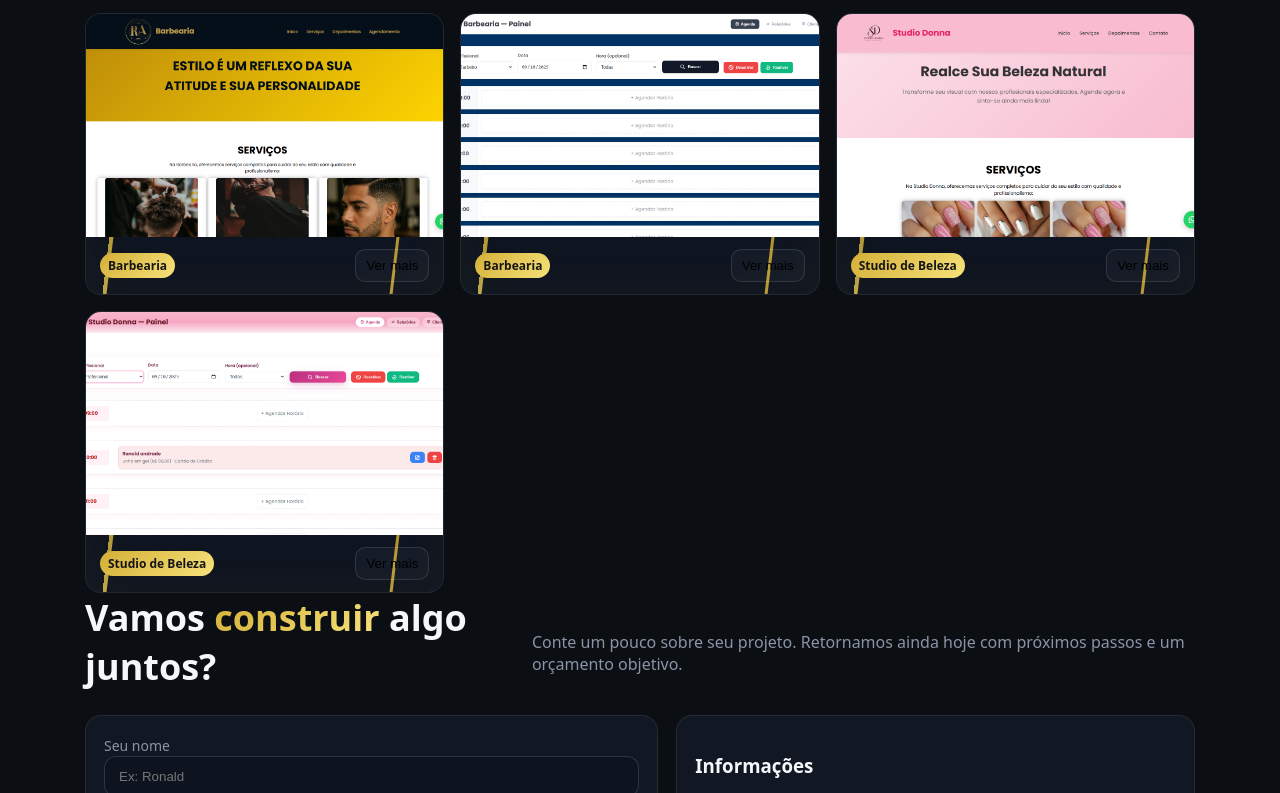
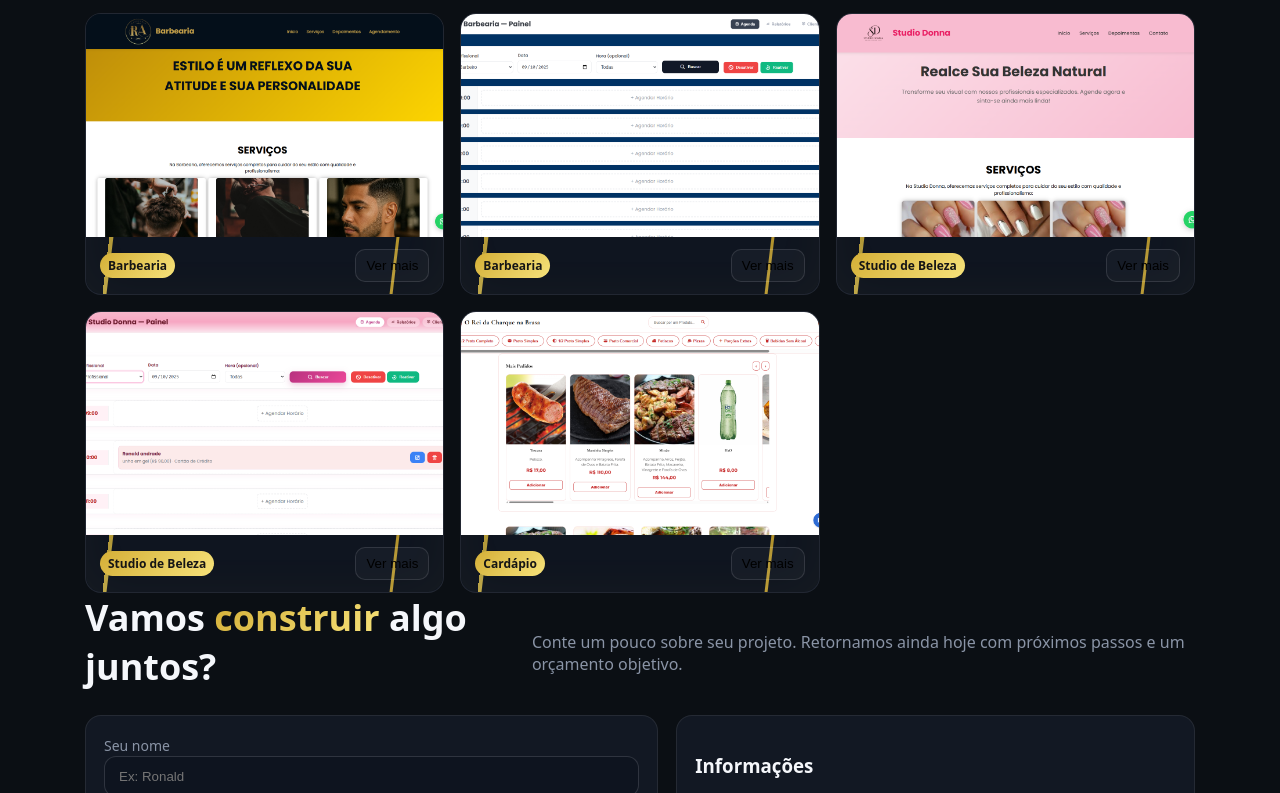
Before and after one commit to ronaldandrade25/ra-sistema, a plain HTML site: page index.html in a window 1280 px wide. Shown: the part 2076-2869 px from the top of the page. Drawn offline with Linux system fonts and the light colour scheme; files whose address does not match are found by name.

Commit message:
ajuste-serviços

```diff
--- a/index.html
+++ b/index.html
@@ -137,6 +137,7 @@
                 <button class="chip" data-filter="web">Web</button>
                 <button class="chip" data-filter="Barbearia">Sistema de Barbearia</button>
                 <button class="chip" data-filter="studio">Sistema de Studio de Beleza</button>
+                <button class="chip" data-filter="cardapio">Cardápio</button>
             </div>
 
             <div class="grid" id="grid">
@@ -320,6 +321,20 @@
                     </div>
                 </article>
 
+
+                <article class="work reveal" data-cat="cardapio">
+                    <div class="thumb" style="background-image:url('./assets/cardapio.png');">
+
+                    </div>
+                    <div class="meta">
+                        <span class="tag">Cardápio</span>
+                        <button class="open" data-title="Página Administrativa – Cardápio" data-
+                            desc="Cardápio." data-link="https://o-rei-da-charque-na-brasa.vercel.app/" data-embed="true"
+                            data-img="assets/thumbs/cardapio.png">Ver
+                            mais</button>
+                    </div>
+                </article>
+
             </div>
         </section>
 
```
Also changed, not shown: assets/cardapio.png (added).
